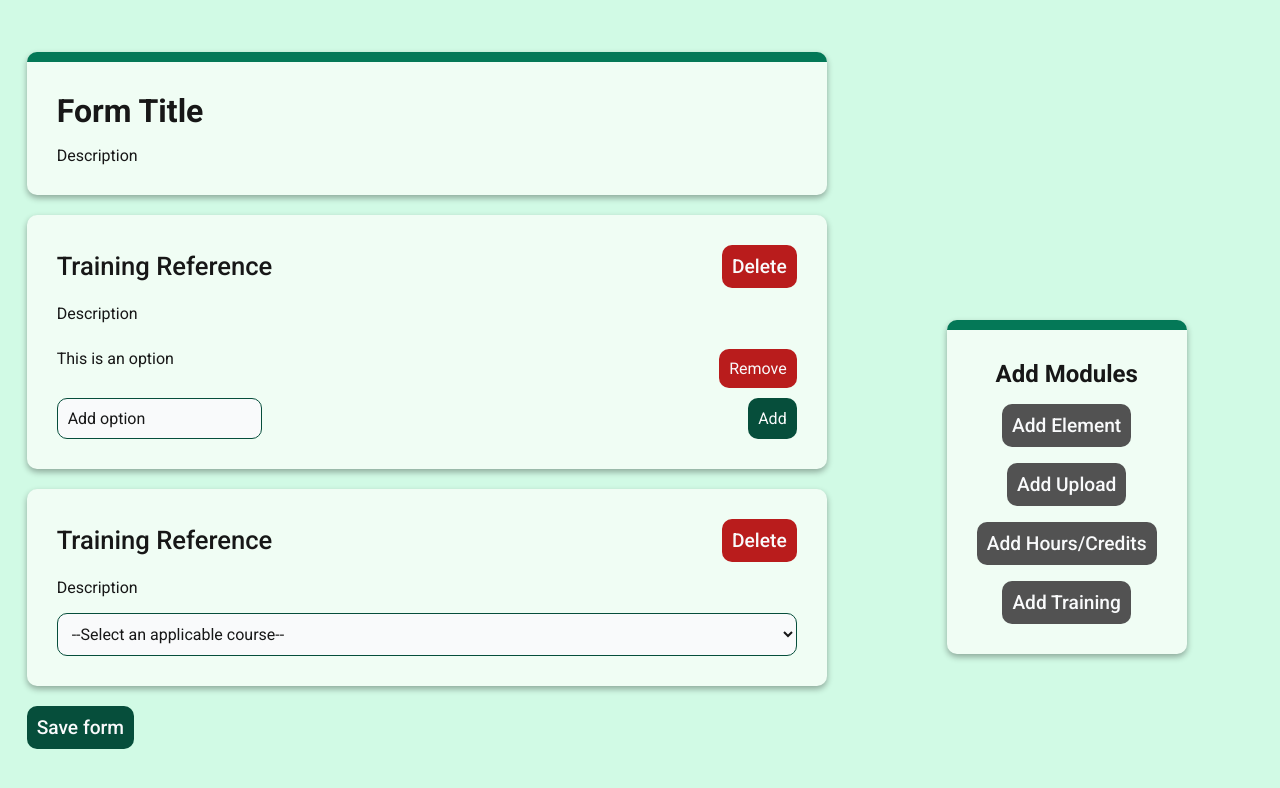
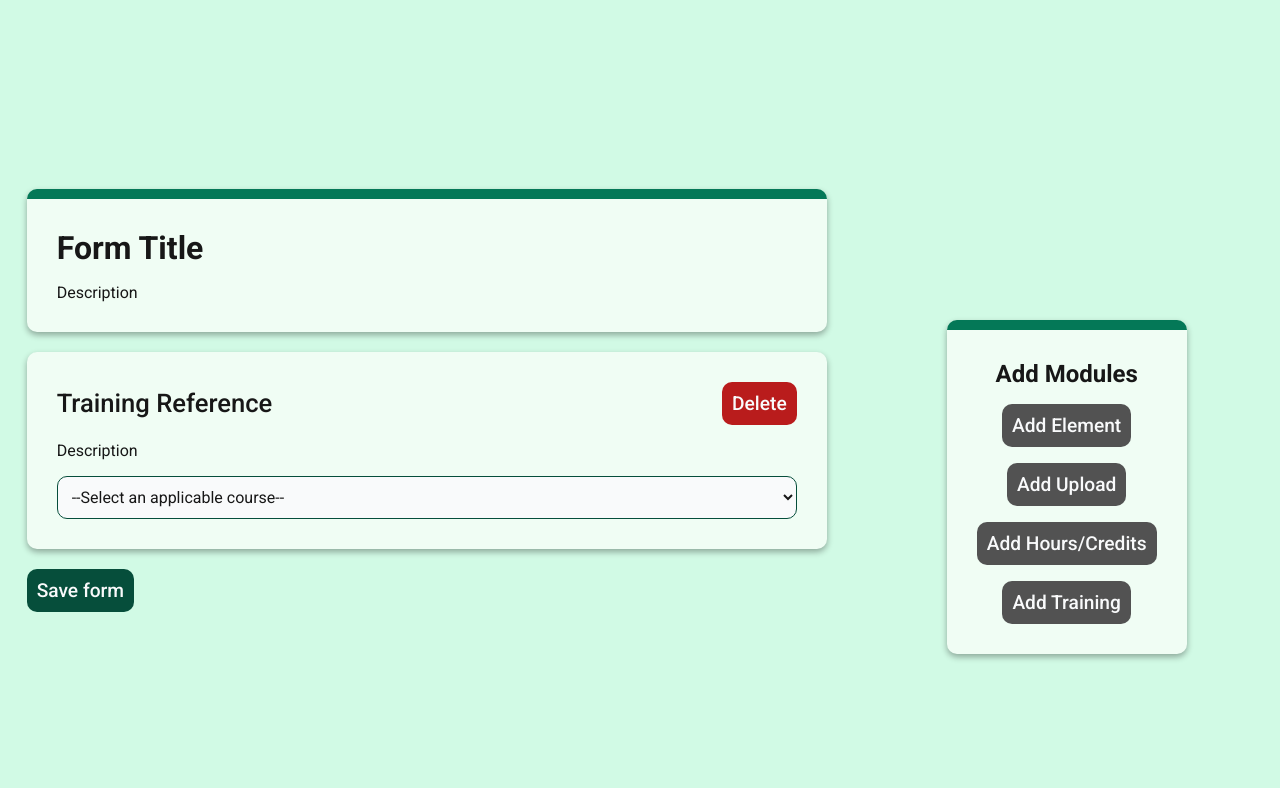
Before and after one commit to James-Rozy/google-form-simulator, a website: page index.html in a window 1280 px wide. Both pictures are taken after a click on the button "Add Training". Drawn offline with Linux system fonts and the light colour scheme.

Commit message:
Re-refactor training reference

```diff
--- a/app.js
+++ b/app.js
@@ -202,20 +202,21 @@ const createTrainingModule = () => {
   // Element inputs
   const selectInput = document.createElement("select");
   const placeholderOption = document.createElement("option");
-  const addOption = document.createElement("option");
-  const addOptionInput = document.createElement("input");
+  const amazonOption = document.createElement("option");
+  const googleOption = document.createElement("option");
+  const azureOption = document.createElement("option");
 
   selectInput.classList.add("course-dropdown");
   placeholderOption.value = "";
   placeholderOption.textContent = "--Select an applicable course--";
-  addOptionInput.type = "text";
-  addOptionInput.placeholder = "Add option";
+  amazonOption.textContent = "Amazon Web Services";
+  googleOption.textContent = "Google Cloud Platform";
+  azureOption.textContent = "Azure DevOps Server";
 
   selectInput.appendChild(placeholderOption);
-  addOption.appendChild(addOptionInput);
-  selectInput.appendChild(addOption);
-
-  addOptionInput.addEventListener("change", () => {});
+  selectInput.appendChild(amazonOption);
+  selectInput.appendChild(googleOption);
+  selectInput.appendChild(azureOption);
 
   controlsDiv.appendChild(deleteBtn);
   elementHeader.appendChild(title);
--- a/index.html
+++ b/index.html
@@ -87,7 +87,7 @@
           </div> -->
 
           <!-- Training Reference Module -->
-          <div class="form-element">
+          <!-- <div class="form-element">
             <header class="element-header">
               <input
                 type="text"
@@ -106,30 +106,13 @@
               placeholder="Description"
             />
 
-            <!-- <select name="course-dropdown" class="course-dropdown">
+            <select name="course-dropdown" class="course-dropdown">
               <option value="">--Select an applicable course--</option>
-              <option value="course1">Course 1</option>
-              <option value="course2">Course 2</option>
-              <option value="course3">Course 3</option>
-              <option value="course4">Course 4</option>
-              <option value="course5">Course 5</option>
-            </select> -->
-
-            <div class="dropdown-list">
-              <div class="drop-option-list">
-                <p class="drop-option">This is an option</p>
-                <button class="btn-remove-option">Remove</button>
-              </div>
-              <div class="add-drop-option">
-                <input
-                  type="text"
-                  class="add-option-input"
-                  placeholder="Add option"
-                />
-                <button class="btn-add-option">Add</button>
-              </div>
-            </div>
-          </div>
+              <option value="course1">Amazon Web Services</option>
+              <option value="course2">Google Cloud Platform</option>
+              <option value="course3">Azure DevOps Server</option>
+            </select>
+          </div> -->
         </div>
 
         <!-- Form Controls -->
--- a/style.css
+++ b/style.css
@@ -140,7 +140,7 @@ select.course-dropdown {
   flex-direction: column;
 }
 
-.dropdown-list {
+.dropdown-div {
   display: flex;
   flex-direction: column;
   gap: 10px;
@@ -152,7 +152,7 @@ select.course-dropdown {
   justify-content: space-between;
 }
 
-.add-drop-option {
+.add-option-div {
   display: flex;
   justify-content: space-between;
 }
```
